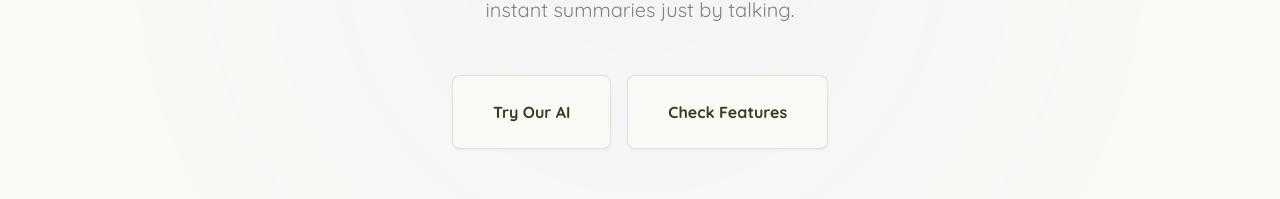
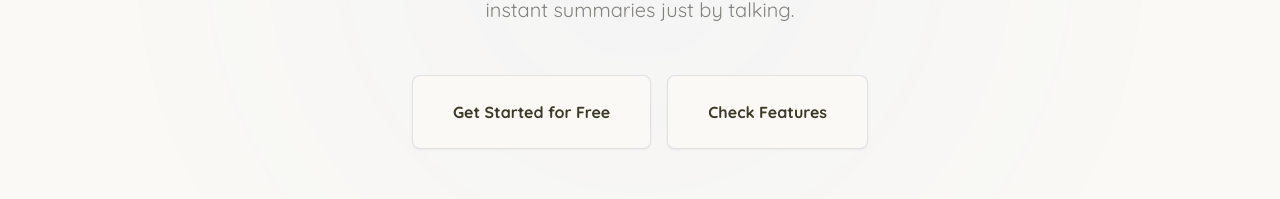
Before and after one commit to vobzzartt/ventory, a Next.js app: page / in a window 1280 px wide. Shown: the part 450-649 px from the top of the page. Built offline with nearby package versions, Linux system fonts and the light colour scheme; no server answers.

Commit message:
Update hero-section.tsx

```diff
--- a/components/hero-section.tsx
+++ b/components/hero-section.tsx
@@ -52,7 +52,7 @@ export default function HeroSection() {
                                     size="lg"
                                     className="rounded-lg px-10 py-6 h-auto text-base font-bold border-muted-foreground/20 hover:bg-muted/10">
                                     <Link href="/chat">
-                                        Try Our AI
+                                        Get Started for Free
                                     </Link>
                                 </Button>
                                 <Button
```
